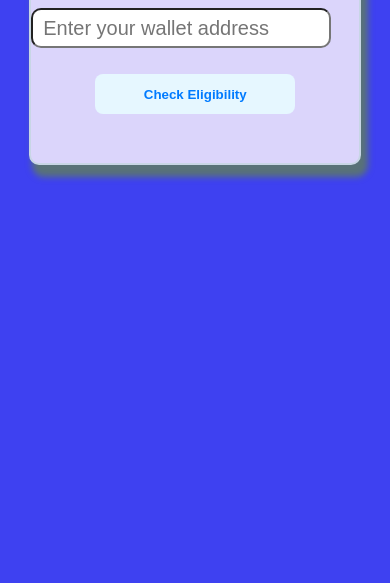
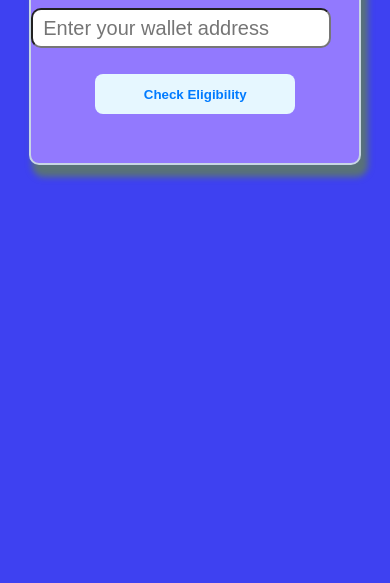
Before and after one commit to shyamsundar7424/wallet-checker, a plain HTML site: page index.html in a window 390 px wide. Shown: the part 261-844 px from the top of the page. Drawn offline with Linux system fonts and the light colour scheme.

Commit message:
Update index.html

```diff
--- a/index.html
+++ b/index.html
@@ -192,7 +192,6 @@
                     font-weight: 500;
                 }
                 .box{
-                    background-color: #dbd5fb;
                     width: 35rem;
                     height:20rem;
                     border: 2px solid  #c8d6e5;
```
